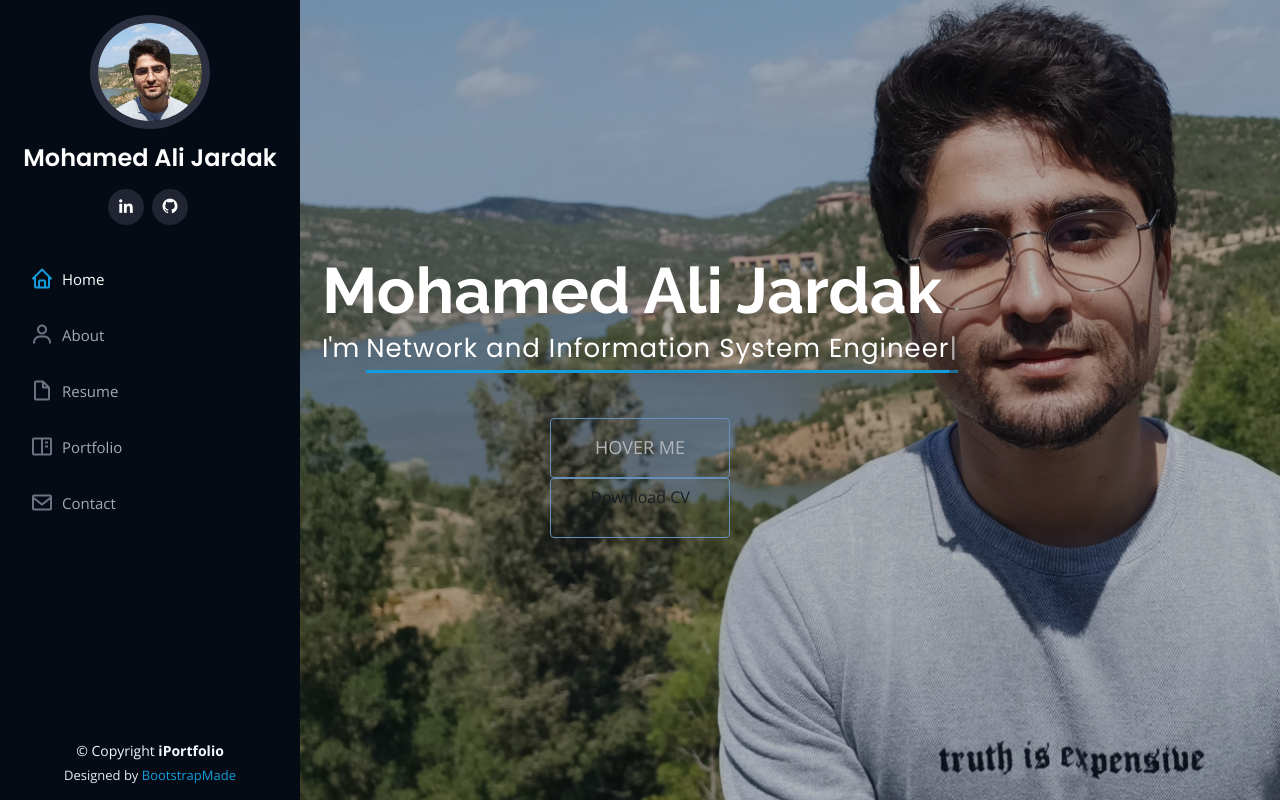
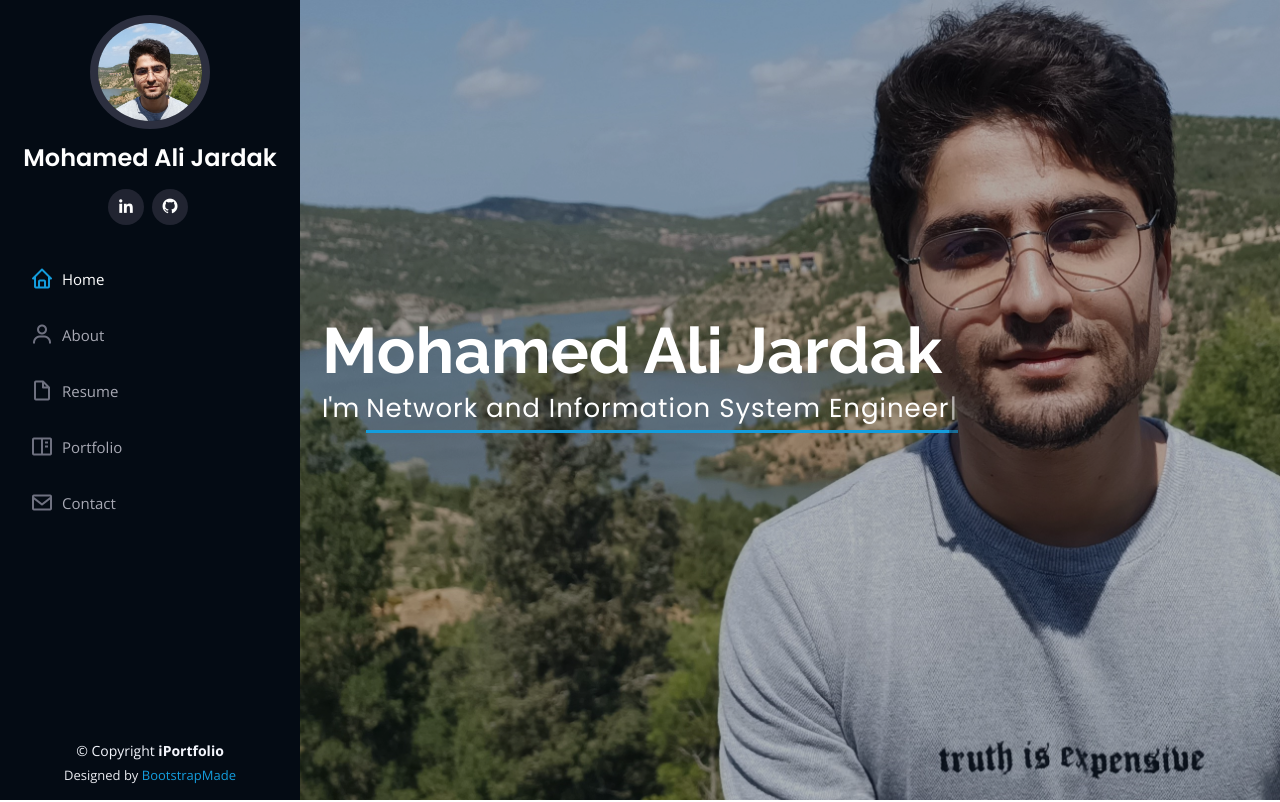
Before and after one commit to dalijardak/dalijardak.github.io, a plain HTML site: page index.html in a window 1280 px wide. Shown: the top 802 px of the page. Drawn offline with nearby package versions, Linux system fonts and the light colour scheme.

Commit message:
small change

```diff
--- a/index.html
+++ b/index.html
@@ -71,18 +71,6 @@
       <p>I'm <span class="typed" data-typed-items="Network and Information System Engineer, Freelancer"></span>
       </p>
     </div>
-
-
-      <button class="btn">
-        <svg width="180px" height="60px" viewBox="0 0 180 60" class="border">
-          <polyline points="179,1 179,59 1,59 1,1 179,1" class="bg-line" />
-          <polyline points="179,1 179,59 1,59 1,1 179,1" class="hl-line" />
-        </svg>
-        <span>HOVER ME</span>
-      </button>
-
-
-    <a class="btn line-btn-dark btn-icon btn-radius" href="assets/Mohamed's Resume.pdf" title="Resume" download>Download CV</a>
   </section><!-- End Hero -->
 
   <main id="main">
```
Also changed, not shown: 1 other file.
